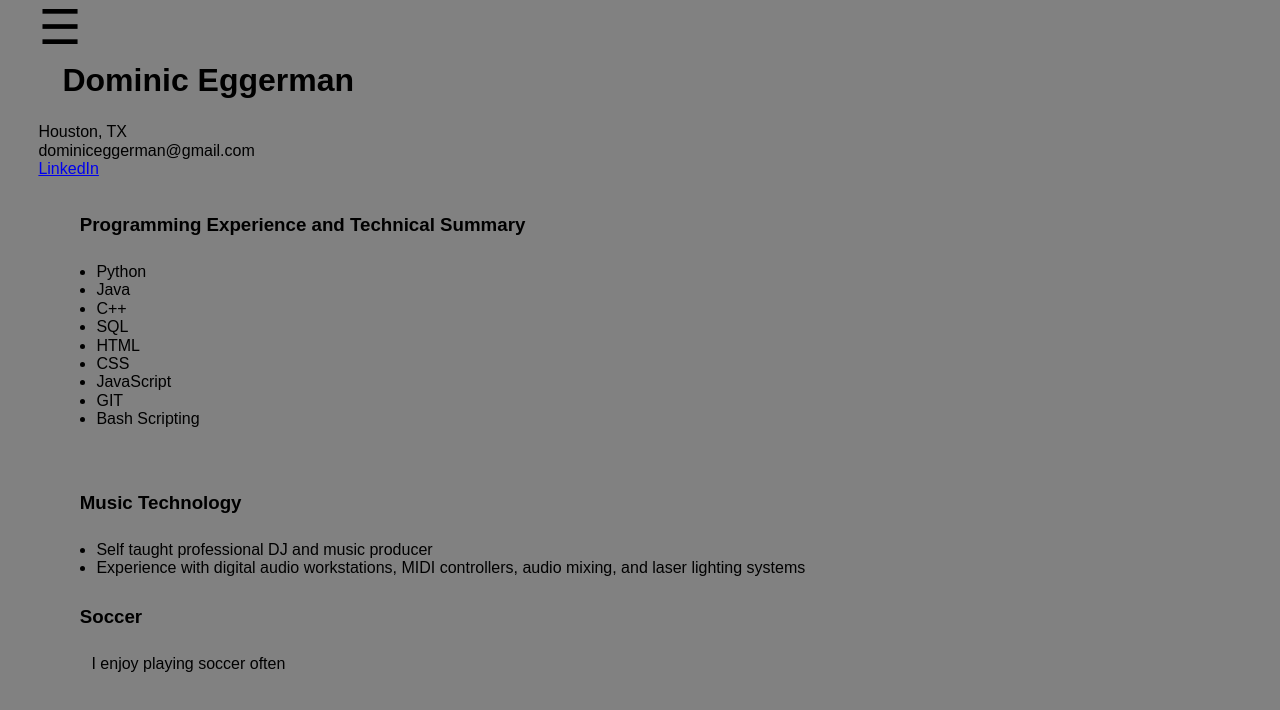
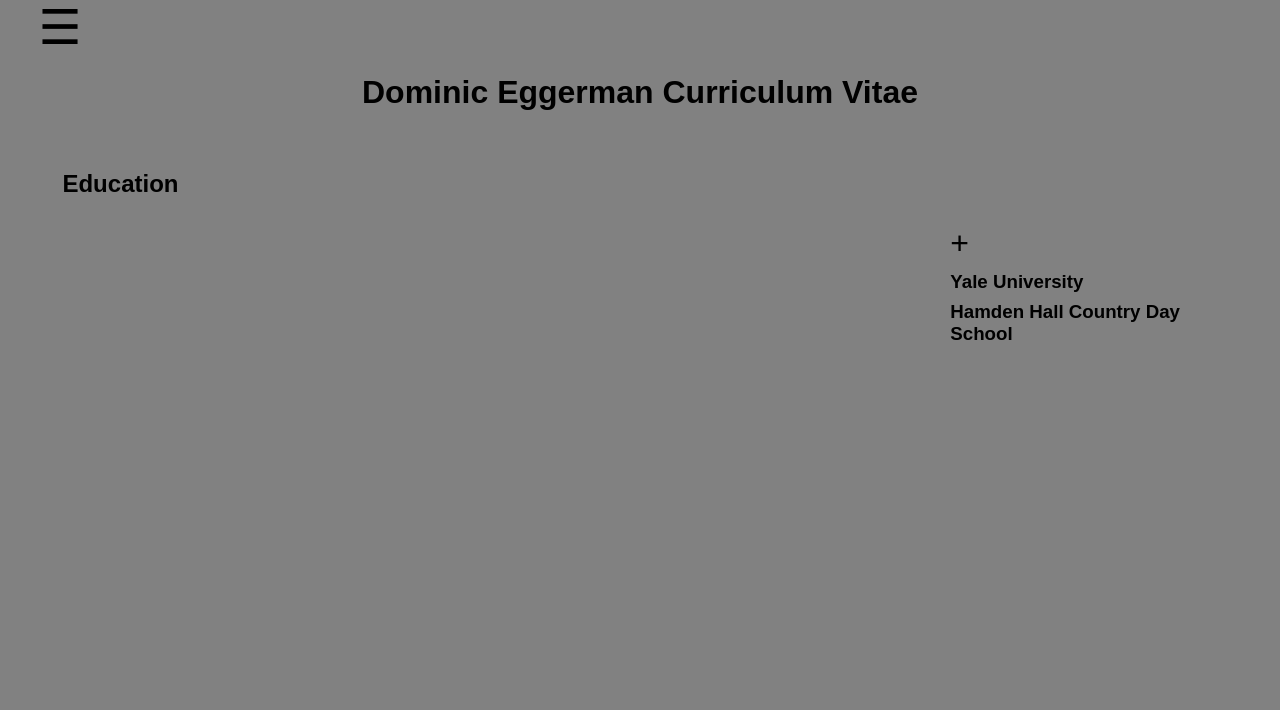
Before and after one commit to dominiceggerman/MyWebsite, a plain HTML site: page pages/CV.html in a window 1280 px wide. Drawn offline with Linux system fonts and the light colour scheme; a web font is replaced by a local one.

Commit message:
Adding dropdown menus on CV

```diff
--- a/pages/CV.html
+++ b/pages/CV.html
@@ -21,8 +21,14 @@
 
 <body id="body">
 
-	<header>
+	<header role="banner">
+
 		<!-- Header Elements -->
+		<section>
+			<div class="content-wrap">
+				<h1> Dominic Eggerman Curriculum Vitae </h1>
+			</div>
+		</section>
 
 		<!-- Navigation -->
 		<nav>
@@ -37,83 +43,42 @@
 				<a class="link" href="">Contact</a>
 			</div>
 		</nav>
+
 	</header>
 
-	<main>
-		<!-- Top section -->
-		<h1> Dominic Eggerman </h1>
-		<div class="head-cont">
-			<div class="head-item">
-				Houston, TX
-			</div>
-			<div class="head-item">
-				dominiceggerman@gmail.com
-			</div>
-			<div class="head-item">
-				<a href="www.linkedin.com/in/dominiceggerman/">LinkedIn</a>
-			</div>
-		</div>
+	<main role="main">
 
 		<!-- Education -->
+		<section class="cv-section">
+			<h2> Education </h2>
+			<div class="dropdown">
+				<button onlick="dropTab()" class="drop-btn">+</button>
+					<div id="tab-drop" class="drop-content">
+						<h3> Yale University </h3>
+						<h3> Hamden Hall Country Day School </h3>
+					</div>
+				</button>
+			</div>
+		</section>
 
 		<!-- Professional Experience -->
 
 		<!-- Programming Experience and Technical Summary -->
-		<section class="cv-section">
-			<div class="content-wrap">
-
-				<h3>Programming Experience and Technical Summary</h3>
-
-				<div class="coding-items">
-					<ul>
-						<li>Python</li>
-						<li>Java</li>
-						<li>C++</li>
-						<li>SQL</li>
-						<li>HTML</li>
-						<li>CSS</li>
-						<li>JavaScript</li>
-						<li>GIT</li>
-						<li>Bash Scripting</li>
-					</ul>
-				</div>
-
-			</div>
-		</section>
 
 		<!-- Projects -->
 			<!-- Programming -->
-			<!-- Research at Yale -->
 		<!-- Publications -->
 
 		<!-- Awards -->
 
 		<!-- Personal Interests -->
-		<section class="cv-section">
-			<div class="content-wrap">
 
-				<div class="content-item">
-					<h3>Music Technology</h3>
-					<ul>
-						<li>Self taught professional DJ and music producer</li>
-						<li>Experience with digital audio workstations, MIDI controllers, audio mixing, and laser lighting systems</li>
-					</ul>
-				</div>
-
-				<div class="content-item">
-					<h3>Soccer</h3>
-					<p>I enjoy playing soccer often</p>
-				</div>
-
-			</div>
-		</section>
 
 		<!-- Other Information -->
 
 	</main>
 
 	<footer>
-		<script type="text/javascript" src="../static/scripts/script.js"></script>
 	</footer>
 
 </body>
--- a/static/css/style.css
+++ b/static/css/style.css
@@ -18,6 +18,7 @@ body {
 	padding: 3%;
 }
 header, footer {
+	width: 100%;
 	text-align: center;
 }
 h1, h2, h3, h4, h5, h6 {
@@ -26,6 +27,7 @@ h1, h2, h3, h4, h5, h6 {
 }
 p {
 	padding: 0 3% 1% 3%;
+	margin-top: 1%;
 	margin-bottom: 0;
 }
 
@@ -33,7 +35,7 @@ p {
 Wrappers
 ----- */
 .content-wrap {
-	width: 99%;
+	width: 100%;
 	margin: 0 auto;
 	padding: 1%;
 	overflow: hidden;
@@ -118,6 +120,36 @@ nav span {
 	margin-left: 15%;
 }
 
+/* -------------
+Curriculum Vitae
+------------- */
+.cv-section h1 {
+	border: 2px solid red;
+	display: inline-block;
+	width: 80%;
+}
+
+/* ------
+Drop tabs
+------ */
+.drop-btn {
+	background-color: #818181;
+	padding: 1% 2%;
+	font-size: 2em;
+	border: none;
+	cursor: pointer;
+}
+.drop-btn:hover, .drop-btn:focus {
+	background-color: rgba(0, 0, 0, 0.1);
+	border-radius: 15%;
+	transition: 0.4s;
+}
+.dropdown {
+	float: right;
+	position: relative;
+	display: inline-block;
+}
+
 /* ---
 Images
 --- */
--- a/static/scripts/script.js
+++ b/static/scripts/script.js
@@ -1,3 +1,9 @@
+/* -------------------
+Scripts for my website
+------------------- */
+
+// Nav
+
 function openNav() {
 	document.getElementById("side-nav").style.width = "20%";
 	document.getElementById("body").style.marginLeft = "20%";
@@ -11,3 +17,22 @@ function closeNav() {
 	// Opacity
 	document.body.style.backgroundColor = "#818181";
 }
+
+// Dropdown tabs
+
+function dropTab() {
+	document.getElementById("tab-drop").classList.toggle("show");
+}
+
+window.onclick = function(event) {
+	if (!event.target.matches('.drop-btn')) {
+		var dropdowns = document.getElementsByClassName("drop-content");
+		var i;
+		for (i = 0; i < dropdowns.length; i++) {
+			var openDropdown = dropdowns[i];
+			if (openDropdown.classList.contains('show')) {
+				openDropdown.classList.remove('show');
+			}
+		}
+	}
+}
```
Also changed, not shown: pages/astro.html (+17 -25 lines), pages/index.html (+4 -12 lines).
